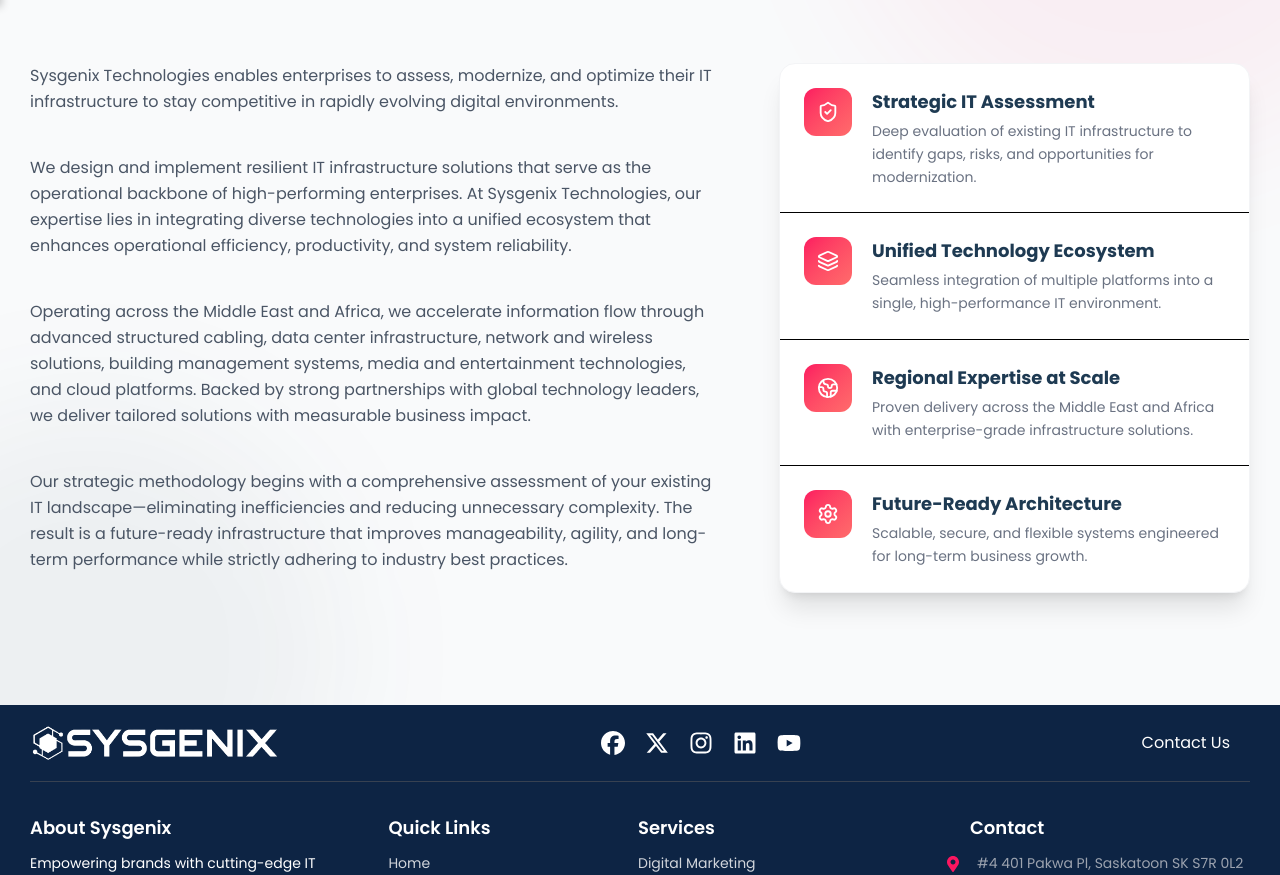
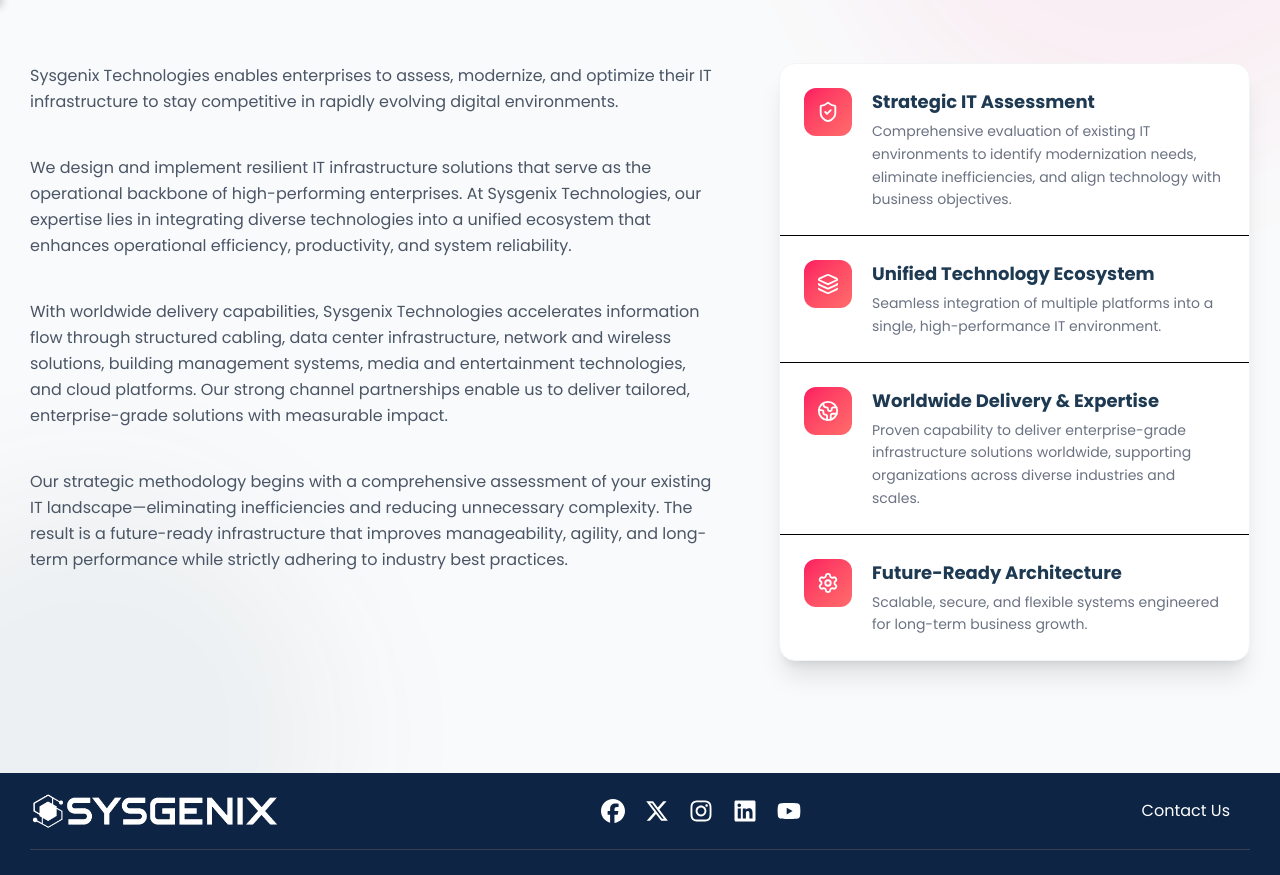
Before and after one commit to sysgenix/sysgenix, a Next.js app: page /it-infrastructure in a window 1280 px wide. Shown: the part 793-1668 px from the top of the page. Built offline with nearby package versions, Linux system fonts and the light colour scheme.

Commit message:
Update page.jsx

```diff
--- a/src/app/it-infrastructure/page.jsx
+++ b/src/app/it-infrastructure/page.jsx
@@ -8,7 +8,7 @@
   {
     icon: ShieldCheck,
     title: "Strategic IT Assessment",
-    text: "Deep evaluation of existing IT infrastructure to identify gaps, risks, and opportunities for modernization."
+    text: "Comprehensive evaluation of existing IT environments to identify modernization needs, eliminate inefficiencies, and align technology with business objectives."
   },
   {
     icon: Layers,
@@ -17,8 +17,8 @@
   },
   {
     icon: Globe2,
-    title: "Regional Expertise at Scale",
-    text: "Proven delivery across the Middle East and Africa with enterprise-grade infrastructure solutions."
+    title: "Worldwide Delivery & Expertise",
+    text: "Proven capability to deliver enterprise-grade infrastructure solutions worldwide, supporting organizations across diverse industries and scales."
   },
   {
     icon: Settings,
@@ -75,12 +75,12 @@
                   </p>
 
                   <p>
-                  Operating across the Middle East and Africa, we accelerate information flow
-                  through advanced structured cabling, data center infrastructure, network and
-                  wireless solutions, building management systems, media and entertainment
-                  technologies, and cloud platforms. Backed by strong partnerships with global
-                  technology leaders, we deliver tailored solutions with measurable business
-                  impact.
+                  With worldwide delivery capabilities, Sysgenix Technologies accelerates
+                  information flow through structured cabling, data center infrastructure,
+                  network and wireless solutions, building management systems, media and
+                  entertainment technologies, and cloud platforms. Our strong channel
+                  partnerships enable us to deliver tailored, enterprise-grade solutions
+                  with measurable impact.
                   </p>
 
                   <p>
```
